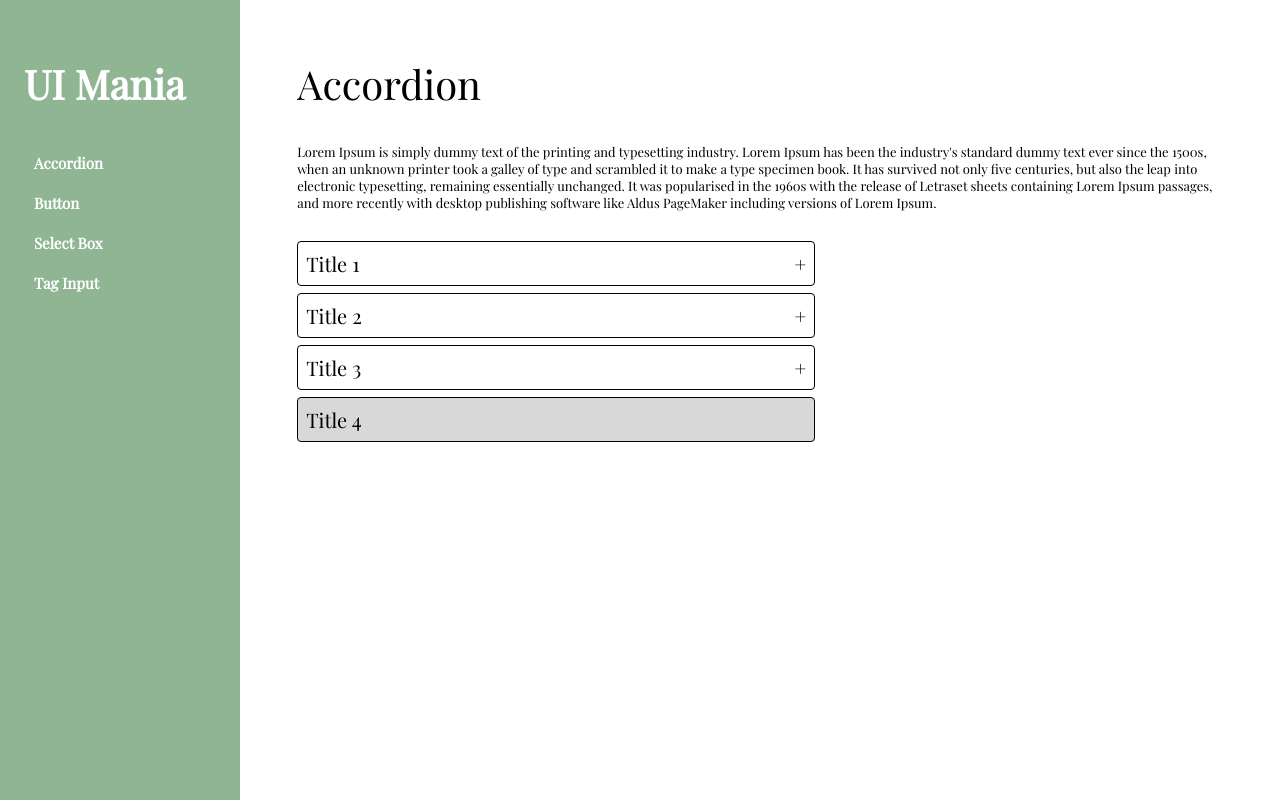
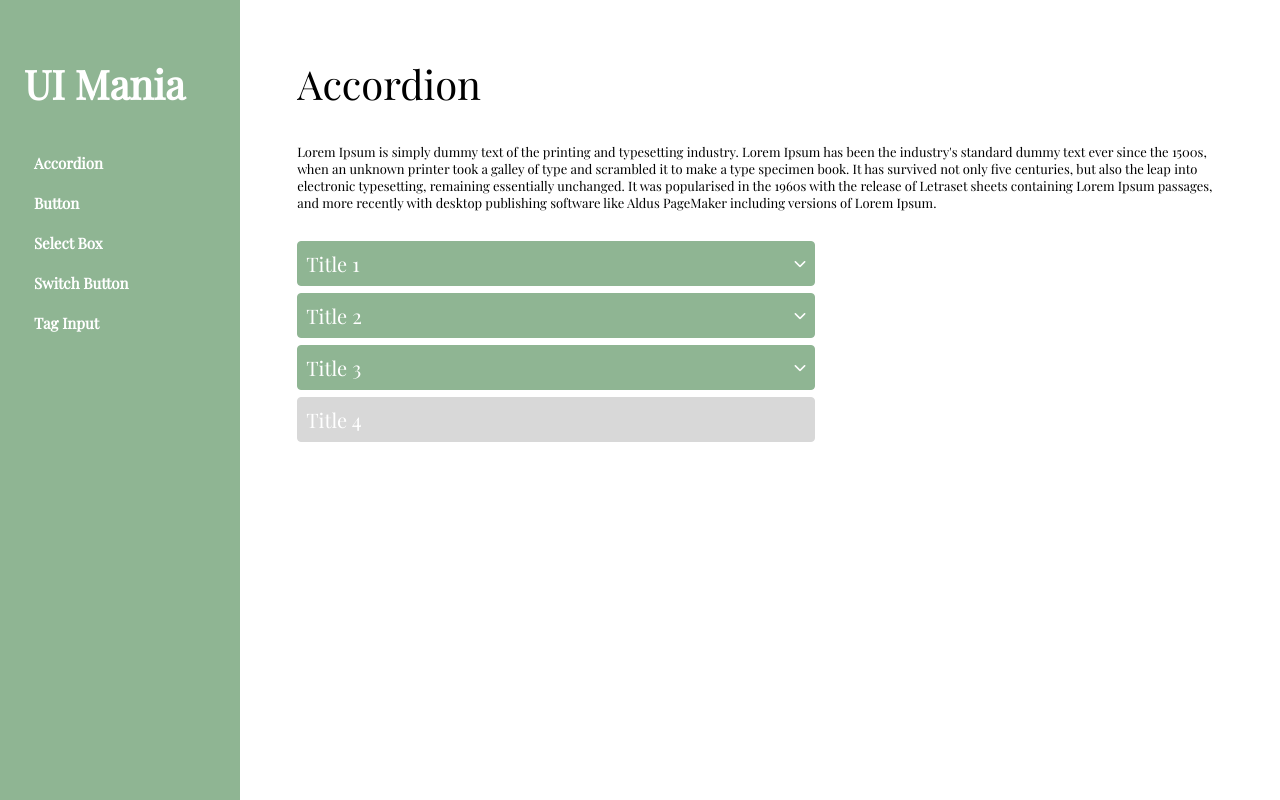
Before and after one commit to maniazurek/React-Custom-UI-Component-Library, a React (Create React App) app: page /accordion in a window 1280 px wide. Built offline with nearby package versions, Linux system fonts and the light colour scheme.

Commit message:
updated accordion component

```diff
--- a/public/index.html
+++ b/public/index.html
@@ -13,6 +13,10 @@
       href="https://fonts.googleapis.com/css2?family=Playfair+Display&display=swap"
       rel="stylesheet"
     />
+    <script
+      src="https://kit.fontawesome.com/a8c973e753.js"
+      crossorigin="anonymous"
+    ></script>
     <title>React starter</title>
   </head>
   <body>
--- a/src/components-UI/AccordionUI.js
+++ b/src/components-UI/AccordionUI.js
@@ -18,7 +18,13 @@ const AccordionUI = ({ accordionData }) => {
           {accordion.disabled === "false" ? (
             <AccordionTitle onClick={() => onAccordionToggle(event)}>
               <div>{accordion.title}</div>
-              <span>{isOpen === event ? "-" : "+"}</span>
+              <span
+                className={
+                  isOpen === event
+                    ? "fa-solid fa-chevron-up fa-2xs"
+                    : "fa-solid fa-chevron-down fa-2xs"
+                }
+              ></span>
             </AccordionTitle>
           ) : (
             <AccordionTitleDisabled>{accordion.title}</AccordionTitleDisabled>
@@ -36,20 +42,23 @@ const AccordionUI = ({ accordionData }) => {
 
 const AccordionTitle = styled.div`
   font-size: 20px;
-  border: 1px solid #000;
+  border: 1px solid #8fb593;
   border-radius: 4px;
   padding: 8px;
   width: 500px;
   display: flex;
   justify-content: space-between;
+  align-items: center;
   cursor: pointer;
   margin-top: 7px;
   margin-bottom: 7px;
+  background-color: #8fb593;
+  color: #fff;
 `;
 
 const AccordionTitleDisabled = styled.div`
   font-size: 20px;
-  border: 1px solid #000;
+  border: 1px solid #d8d8d8;
   border-radius: 4px;
   padding: 8px;
   width: 500px;
@@ -59,11 +68,12 @@ const AccordionTitleDisabled = styled.div`
   margin-top: 7px;
   margin-bottom: 7px;
   background-color: #d8d8d8;
+  color: #fff;
 `;
 
 const AccordionDescriptionOpen = styled.div`
   font-size: 12px;
-  border: 1px solid #000;
+  border: 1px solid #8fb593;
   border-radius: 4px;
   padding: 8px;
   width: 500px;
--- a/src/components-UI/Button.js
+++ b/src/components-UI/Button.js
@@ -3,6 +3,7 @@ import { motion } from "framer-motion";
 import SectionContainer from "../styled-components-website/SectionContainer";
 import SectionTitle from "../styled-components-website/SectionTitle";
 import SectionDescription from "../styled-components-website/SectionDescription";
+import ButtonUI from "./ButtonUI";
 
 const Button = () => {
   return (
@@ -24,6 +25,7 @@ const Button = () => {
           more recently with desktop publishing software like Aldus PageMaker
           including versions of Lorem Ipsum.
         </SectionDescription>
+        <ButtonUI/>
       </SectionContainer>
     </motion.div>
   );
--- /dev/null
+++ b/src/components-UI/ButtonUI.js
@@ -0,0 +1,8 @@
+import React from "react";
+import WelcomeButton from "../styled-components-UI/WelcomeButton";
+
+const ButtonUI = () => {
+    return <WelcomeButton>Click me</WelcomeButton>
+}
+
+export default ButtonUI
--- /dev/null
+++ b/src/components-UI/SwitchButton.js
@@ -0,0 +1,25 @@
+import React from "react";
+import SectionContainer from "../styled-components-website/SectionContainer";
+import SectionTitle from "../styled-components-website/SectionTitle";
+import SectionDescription from "../styled-components-website/SectionDescription";
+
+const SwitchButton = () => {
+  return (
+    <SectionContainer>
+      <SectionTitle>Switch Button</SectionTitle>
+      <SectionDescription>
+        Lorem Ipsum is simply dummy text of the printing and typesetting
+        industry. Lorem Ipsum has been the industry's standard dummy text ever
+        since the 1500s, when an unknown printer took a galley of type and
+        scrambled it to make a type specimen book. It has survived not only five
+        centuries, but also the leap into electronic typesetting, remaining
+        essentially unchanged. It was popularised in the 1960s with the release
+        of Letraset sheets containing Lorem Ipsum passages, and more recently
+        with desktop publishing software like Aldus PageMaker including versions
+        of Lorem Ipsum.
+      </SectionDescription>
+    </SectionContainer>
+  );
+};
+
+export default SwitchButton;
--- a/src/components-website/NavigationItems.js
+++ b/src/components-website/NavigationItems.js
@@ -14,6 +14,9 @@ const NavigationItems = () => {
       <NavLink to="/selectbox">
         <NavigationItem>Select Box</NavigationItem>
       </NavLink>
+      <NavLink to="/switchbutton">
+        <NavigationItem>Switch Button</NavigationItem>
+      </NavLink>
       <NavLink to="/taginput">
         <NavigationItem>Tag Input</NavigationItem>
       </NavLink>
--- a/src/pages/Main.js
+++ b/src/pages/Main.js
@@ -7,13 +7,17 @@ import Button from "../components-UI/Button";
 import Navigation from "../components-website/Navigation";
 import TagInput from "../components-UI/TagInput";
 import SelectBox from "../components-UI/SelectBox";
+import SwitchButton from "../components-UI/SwitchButton";
 
 const Main = ({ optionsToSelect, accordionData }) => {
   const location = useLocation();
   return (
     <AnimatePresence>
       <Routes location={location} key={location.pathname}>
-        <Route path="/accordion" element={<Accordion accordionData={accordionData} />} />
+        <Route
+          path="/accordion"
+          element={<Accordion accordionData={accordionData} />}
+        />
         <Route path="/button" element={<Button />} />
         <Route path="/taginput" element={<TagInput />} />
         <Route
@@ -25,6 +29,7 @@ const Main = ({ optionsToSelect, accordionData }) => {
             />
           }
         />
+        <Route path="/switchbutton" element={<SwitchButton />} />
       </Routes>
       <Outlet />
       <Navigation />
--- a/src/pages/Welcome.js
+++ b/src/pages/Welcome.js
@@ -1,6 +1,7 @@
 import React from "react";
 import { useNavigate } from "react-router-dom";
 import styled from "styled-components";
+import WelcomeButton from "../styled-components-UI/WelcomeButton";
 
 const Welcome = () => {
   const navigate = useNavigate();
@@ -35,15 +36,4 @@ const MainHeader = styled.h1`
   margin-bottom: 20px;
 `;
 
-const WelcomeButton = styled.button`
-  background: #8fb593;
-  border: 1px solid #8fb593;
-  border-radius: 10px;
-  font-family: "Playfair Display", serif;
-  font-size: 20px;
-  width: 160px;
-  height: 60px;
-  cursor: pointer;
-`;
-
 export default Welcome;
--- /dev/null
+++ b/src/styled-components-UI/WelcomeButton.js
@@ -0,0 +1,18 @@
+import styled from "styled-components";
+
+const WelcomeButton = styled.div`
+  background: #8fb593;
+  border: 1px solid #8fb593;
+  border-radius: 10px;
+  font-family: "Playfair Display", serif;
+  font-size: 20px;
+  width: 160px;
+  height: 60px;
+  cursor: pointer;
+  display: flex;
+  justify-content: center;
+  align-items: center;
+  color: #fff;
+`;
+
+export default WelcomeButton;
```
